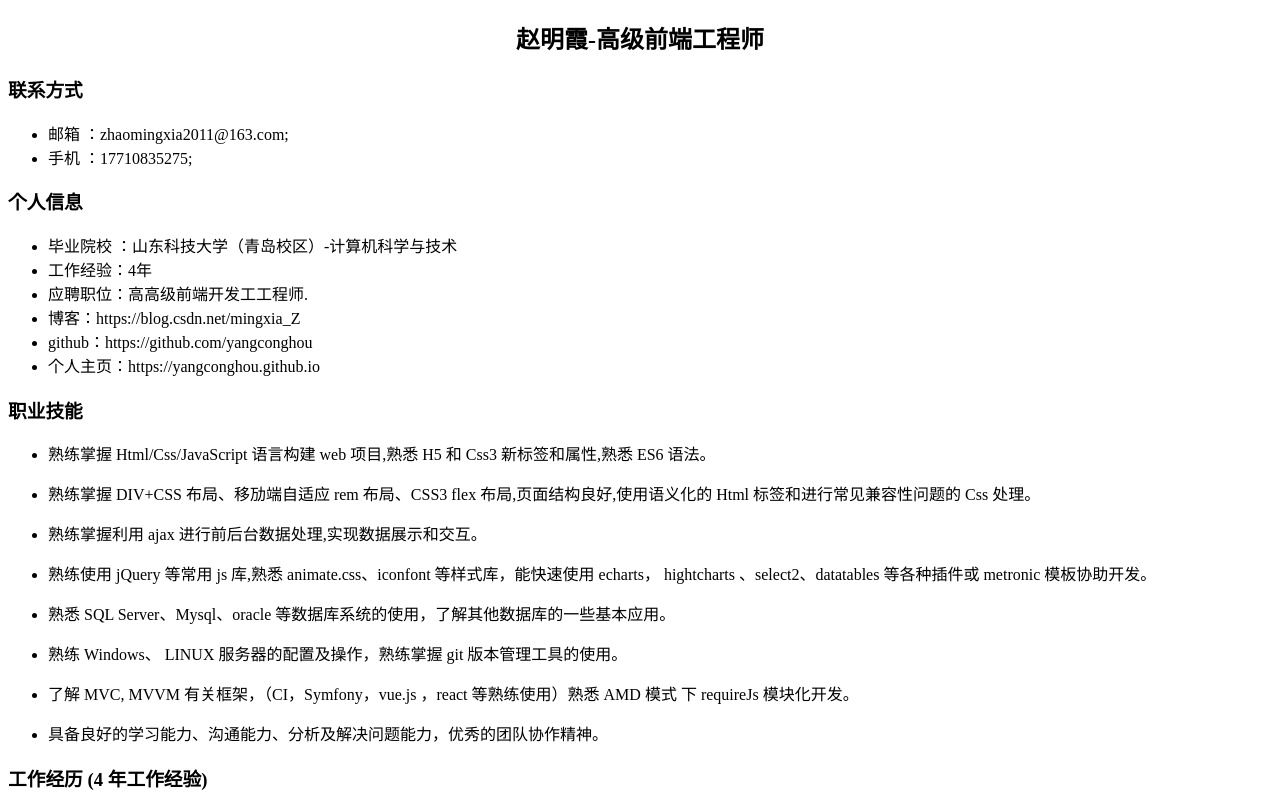
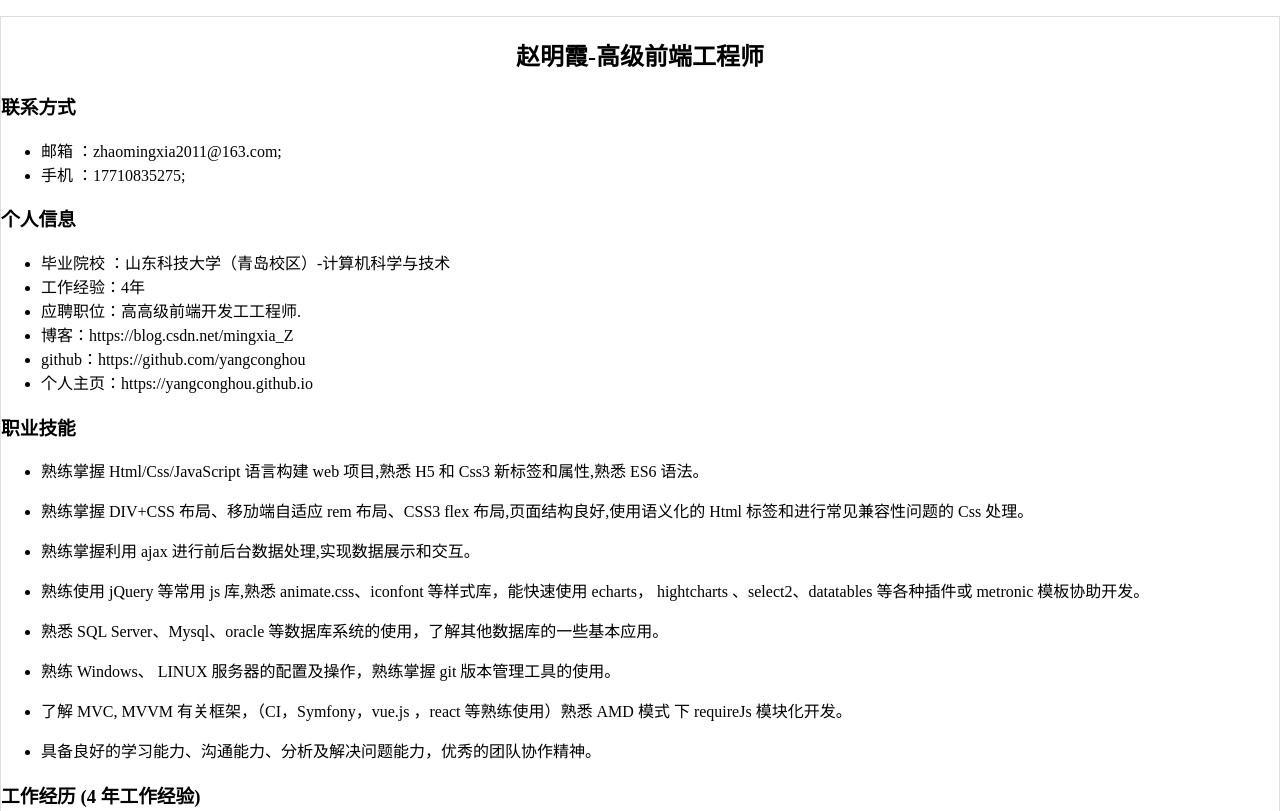
Before and after one commit to yangconghou/demo, a plain HTML site: page index.html in a window 1280 px wide. Shown: the top 811 px of the page. Drawn offline with Linux system fonts and the light colour scheme.

Commit message:
Update index.html

```diff
--- a/index.html
+++ b/index.html
@@ -5,10 +5,28 @@
 
 <meta charset="utf-8">
 <meta name="viewport" content="width=device-width, initial-scale=1.0, user-scalable=yes">
-
-
-
-
+  <style>
+        body
+        {
+        /*width: 45em;*/
+        border: 1px solid #ddd;
+        outline: 1300px solid #fff;
+        margin: 16px auto;
+        }
+/*         .left-div
+        {width:17%;
+        float:left;
+        padding-right: 10px;
+        position: fixed;
+        overflow-y:scroll;
+        height: 80%}
+        .right-div
+        {
+        width:80%;
+        float:right;
+        padding-left: 10px;
+        } */
+    </style>
 </head>
 
 <body>
@@ -211,8 +229,6 @@
 <p>&emsp;&emsp;<strong>自毕业以来一直热衷并从事软件研发工作，工作上认真负责，生活中简单清净，平时喜欢研究探索新事物,对生活充满好奇心。</strong></p>
 
 
-
-
 </body>
 
 </html>
```
